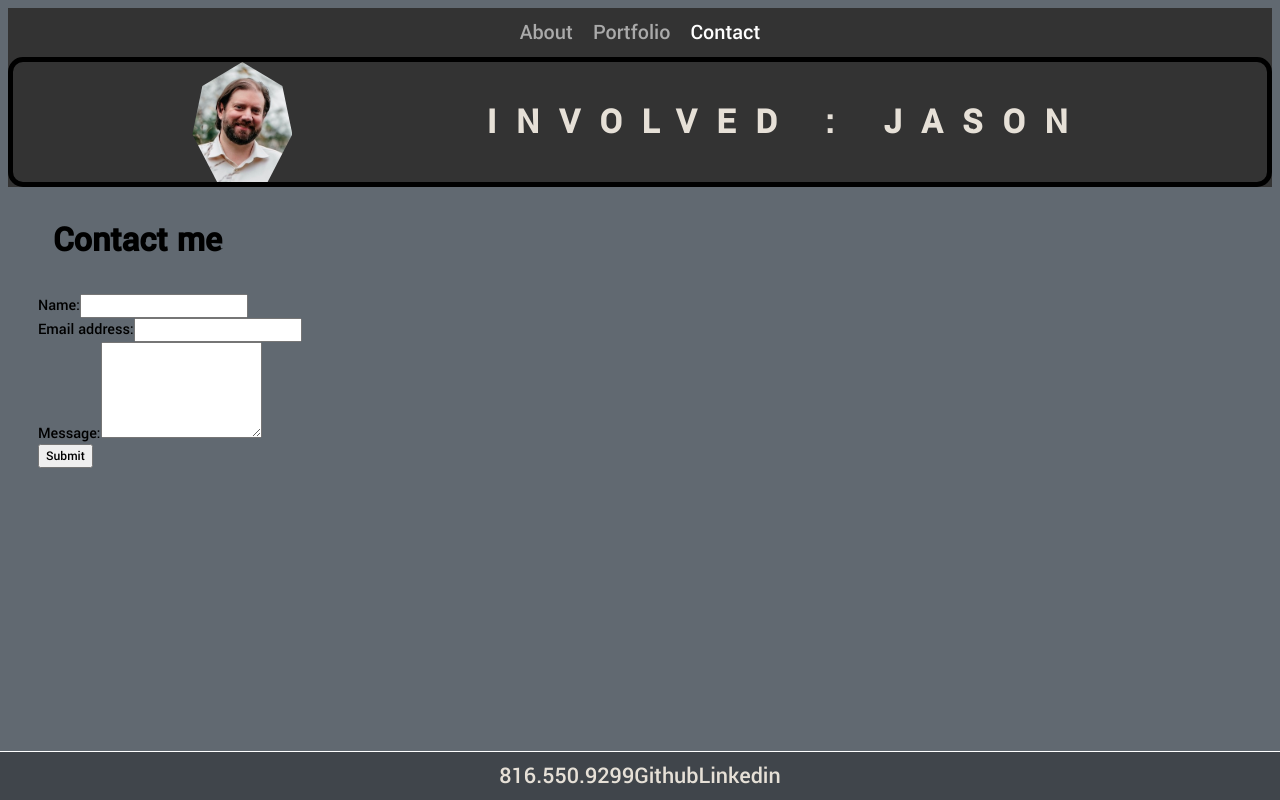
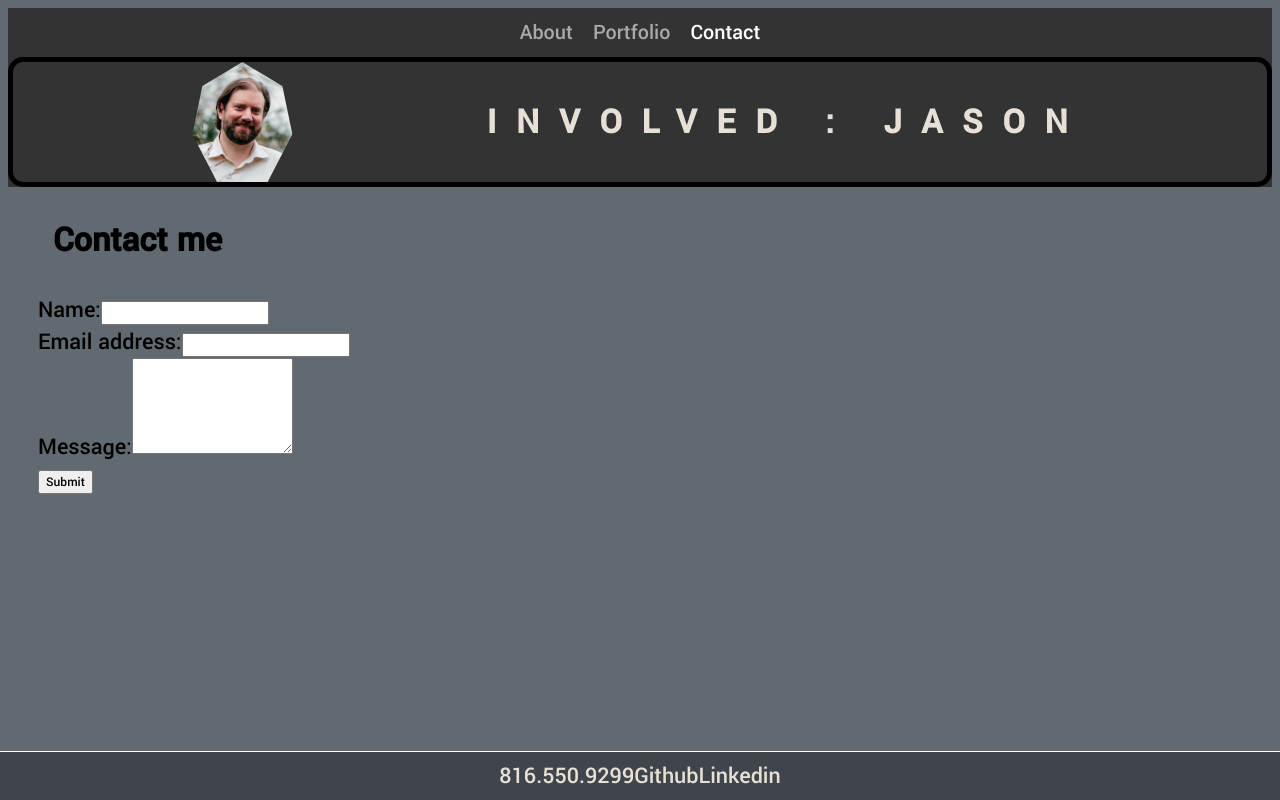
Before and after one commit to Jasonwesleysmith/involved-jason-react-portfolio, a React (Create React App) app in the folder client/: page / in a window 1280 px wide. Both pictures are taken after a click on the item "Contact". Built offline with nearby package versions, Linux system fonts and the light colour scheme; the HTML template or start-up script is replaced by a standard one.

Commit message:
contact form fonts

```diff
--- a/client/src/App.css
+++ b/client/src/App.css
@@ -119,6 +119,7 @@ li {
 
 .contactSection {
   padding-left: 30px;
+  font-size: 24px;
 }
 
 .bio {
--- a/client/src/components/Contact/index.js
+++ b/client/src/components/Contact/index.js
@@ -1,5 +1,6 @@
 
 import React, { useState } from 'react';
+import styled from 'styled-components';
 
 import { validateEmail } from '../../utils/helpers';
 
--- a/package.json
+++ b/package.json
@@ -27,7 +27,8 @@
     "dotenv": "^16.0.1",
     "express": "^4.18.1",
     "if-env": "^1.0.4",
-    "nodemailer": "^6.7.5"
+    "nodemailer": "^6.7.5",
+    "styled-components": "^5.3.5"
   },
   "devDependencies": {
     "concurrently": "^7.1.0",
```
Also changed, not shown: 1 other file (tests, documents, lock files or other folders).
